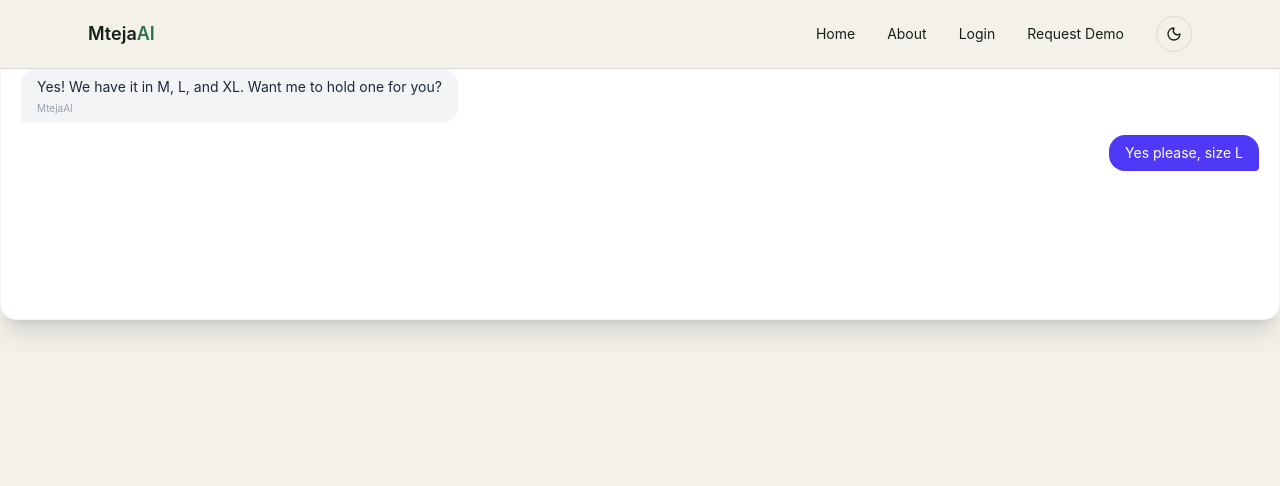
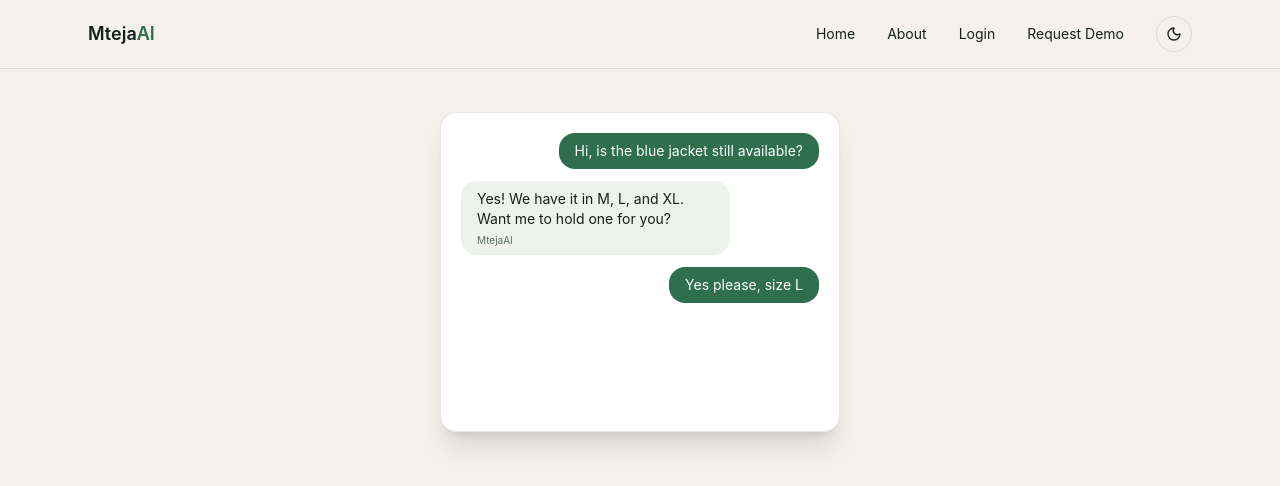
Before and after one commit to willy7890/Mteja-AI, a React app in the folder frontend/: page / in a window 1280 px wide. Shown: the top 486 px of the page. Built offline with nearby package versions, Linux system fonts and the light colour scheme; the HTML template or start-up script is replaced by a standard one.

Commit message:
feat:upgrading ui by adding gradient colors

```diff
--- a/frontend/src/component/Hero.jsx
+++ b/frontend/src/component/Hero.jsx
@@ -1,47 +1,51 @@
-import React,{ useState, useEffect } from "react";
-import {Menu,X} from "lucide-react";
+import { useState, useEffect } from 'react';
 
 const script = [
-  { from: "user", text: "Hi, is the blue jacket still available?" },
-  { from: "ai", text: "Yes! We have it in M, L, and XL. Want me to hold one for you?" },
-  { from: "user", text: "Yes please, size L" },
-  { from: "ai", text: "Done ✅ Reserved for 24 hours. Payment link sent to your WhatsApp." },
+  { from: 'user', text: 'Hi, is the blue jacket still available?' },
+  { from: 'ai', text: 'Yes! We have it in M, L, and XL. Want me to hold one for you?' },
+  { from: 'user', text: 'Yes please, size L' },
+  { from: 'ai', text: 'Done ✅ Reserved for 24 hours. Payment link sent to your WhatsApp.' },
 ];
 
-
-
-function Hero() {
+function Hero({ t }) {
   const [visible, setVisible] = useState(0);
 
   useEffect(() => {
-    if (visible >= script.length) return;
-    const timer = setTimeout(() => setVisible(v => v + 1), 1400);
+    if (visible >= script.length) {
+      const reset = setTimeout(() => setVisible(0), 2400);
+      return () => clearTimeout(reset);
+    }
+    const timer = setTimeout(() => setVisible((v) => v + 1), 1400);
     return () => clearTimeout(timer);
   }, [visible]);
 
   return (
-    <div className="bg-white rounded-2xl shadow-xl border border-gray-100 p-5 space-y-3 min-h-[320px]">
+    <div className="pt-28 px-6 max-w-md mx-auto">
+      <div
+        className="rounded-2xl shadow-xl p-5 space-y-3 min-h-[320px]"
+        style={{ background: t.card, border: `1px solid ${t.border}` }}
+      >
         {script.slice(0, visible).map((msg, i) => (
+          <div key={i} className={`flex ${msg.from === 'user' ? 'justify-end' : 'justify-start'}`}>
             <div
-          key={i}
-          className={`flex ${msg.from === "user" ? "justify-end" : "justify-start"} animate-[fadeIn_0.4s_ease-out]`}
-        >
-          <div
-            className={`max-w-[75%] px-4 py-2 rounded-2xl text-sm ${
-              msg.from === "user"
-                ? "bg-indigo-600 text-white rounded-br-sm"
-                : "bg-gray-100 text-gray-800 rounded-bl-sm"
-            }`}
+              className="max-w-[75%] px-4 py-2 rounded-2xl text-sm"
+              style={{
+                background: msg.from === 'user' ? t.accent : t.bubbleAi,
+                color: msg.from === 'user' ? t.accentText : t.text,
+              }}
             >
               {msg.text}
-            {msg.from === "ai" && (
-              <div className="text-[10px] text-gray-400 mt-1">MtejaAI</div>
+              {msg.from === 'ai' && (
+                <div className="text-[10px] mt-1" style={{ color: t.muted }}>
+                  MtejaAI
+                </div>
               )}
             </div>
           </div>
         ))}
       </div>
+    </div>
   );
 }
 
-export default Hero
+export default Hero;
```
Lines whose indentation alone changed are shown as unchanged.
